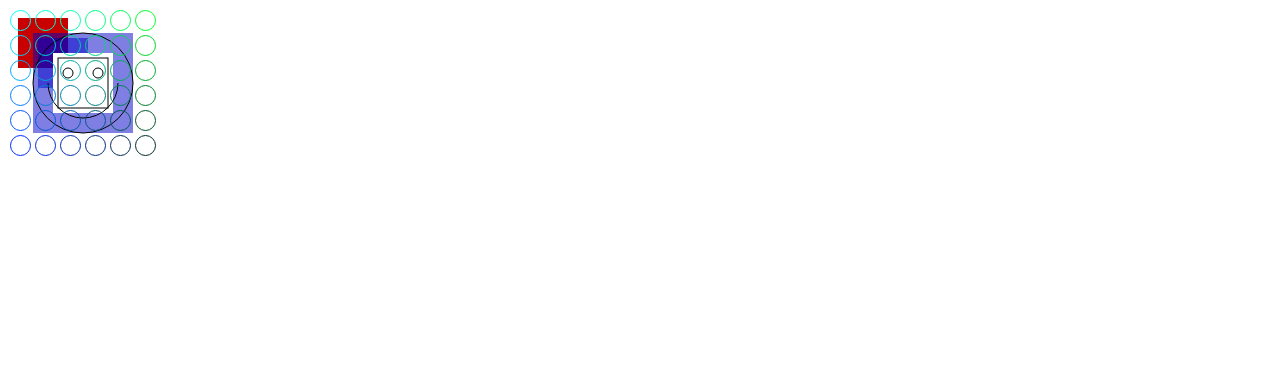
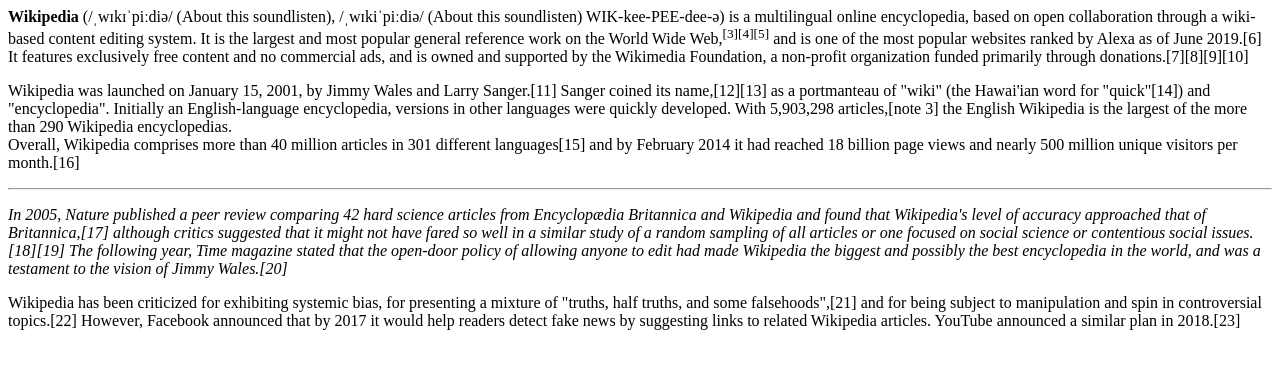
Before and after one commit to harryliuhao/graph-engine, a plain HTML site: page index.html in a window 1280 px wide. Drawn offline with Linux system fonts and the light colour scheme.

Commit message:
page testing

```diff
--- a/index.html
+++ b/index.html
@@ -1,12 +1,8 @@
-<!DOCTYPE html>
-<html>
- <head>
-  <meta charset="utf-8"/>
-  <script src="js/script1.js"></script>
- </head>
- <body onload="draw();">
+<p><b>Wikipedia</b> (/ˌwɪkɪˈpiːdiə/ (About this soundlisten), /ˌwɪkiˈpiːdiə/ (About this soundlisten) WIK-kee-PEE-dee-ə) is a multilingual online encyclopedia, based on open collaboration through a wiki-based content editing system. It is the largest and most popular general reference work on the World Wide Web,<sup>[3][4][5]</sup> and is one of the most popular websites ranked by Alexa as of June 2019.[6] It features exclusively free content and no commercial ads, and is owned and supported by the Wikimedia Foundation, a non-profit organization funded primarily through donations.[7][8][9][10]</p>
 
-   <canvas id="example" width="150" height="150"></canvas>
- </body>
+<p>Wikipedia was launched on January 15, 2001, by Jimmy Wales and Larry Sanger.[11] Sanger coined its name,[12][13] as a portmanteau of "wiki" (the Hawai'ian word for "quick"[14]) and "encyclopedia". Initially an English-language encyclopedia, versions in other languages were quickly developed. With 5,903,298 articles,[note 3] the English Wikipedia is the largest of the more than 290 Wikipedia encyclopedias. <br/>Overall, Wikipedia comprises more than 40 million articles in 301 different languages[15] and by February 2014 it had reached 18 billion page views and nearly 500 million unique visitors per month.[16]</p>
 
-</html>
+<hr/>
+<p><i>In 2005, Nature published a peer review comparing 42 hard science articles from Encyclopædia Britannica and Wikipedia and found that Wikipedia's level of accuracy approached that of Britannica,[17] although critics suggested that it might not have fared so well in a similar study of a random sampling of all articles or one focused on social science or contentious social issues.[18][19] The following year, Time magazine stated that the open-door policy of allowing anyone to edit had made Wikipedia the biggest and possibly the best encyclopedia in the world, and was a testament to the vision of Jimmy Wales.[20]</i></p>
+
+<p>Wikipedia has been criticized for exhibiting systemic bias, for presenting a mixture of "truths, half truths, and some falsehoods",[21] and for being subject to manipulation and spin in controversial topics.[22] However, Facebook announced that by 2017 it would help readers detect fake news by suggesting links to related Wikipedia articles. YouTube announced a similar plan in 2018.[23]</p>
```
Also changed, not shown: index3.html (added, +12 -0 lines).
